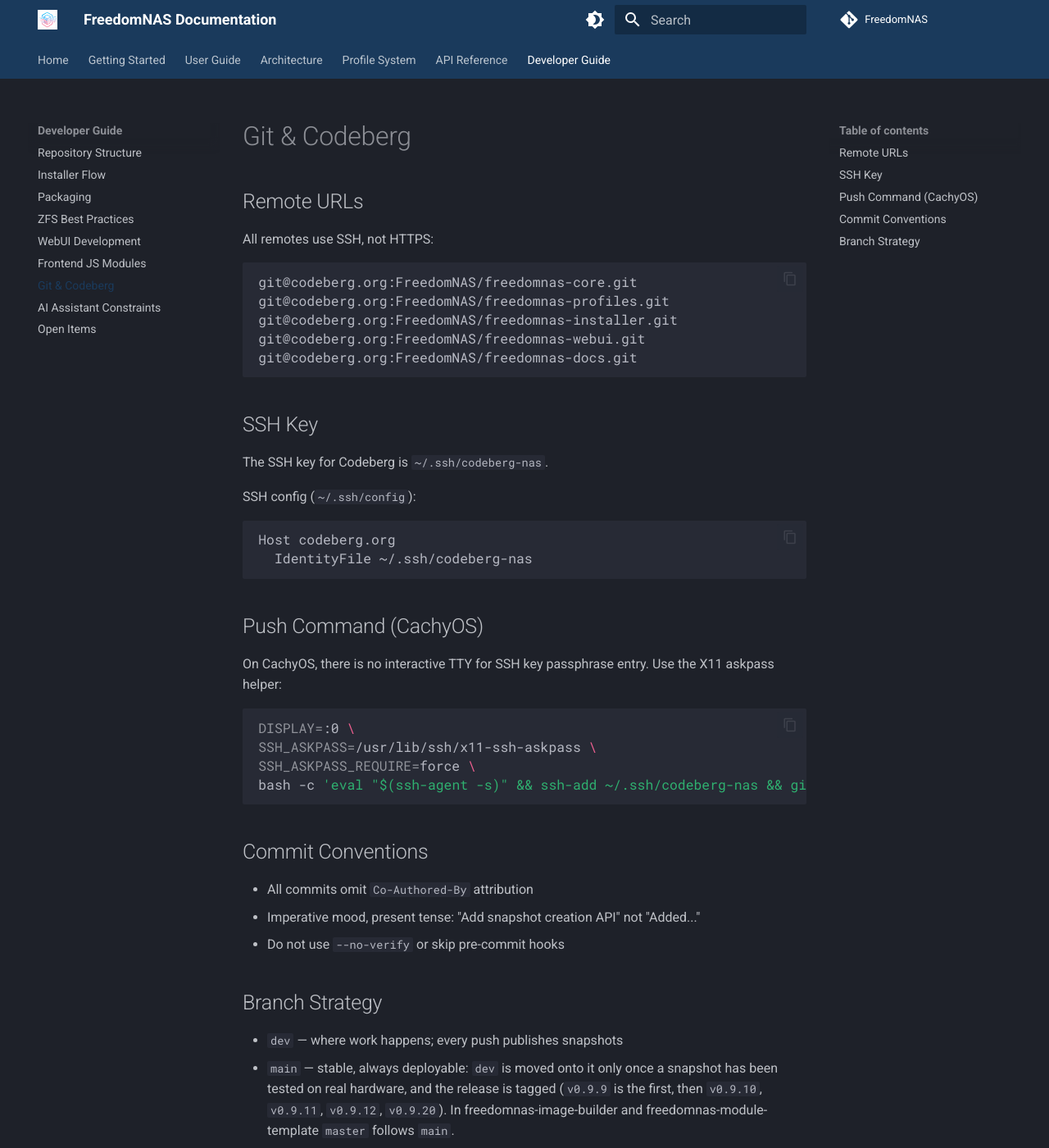
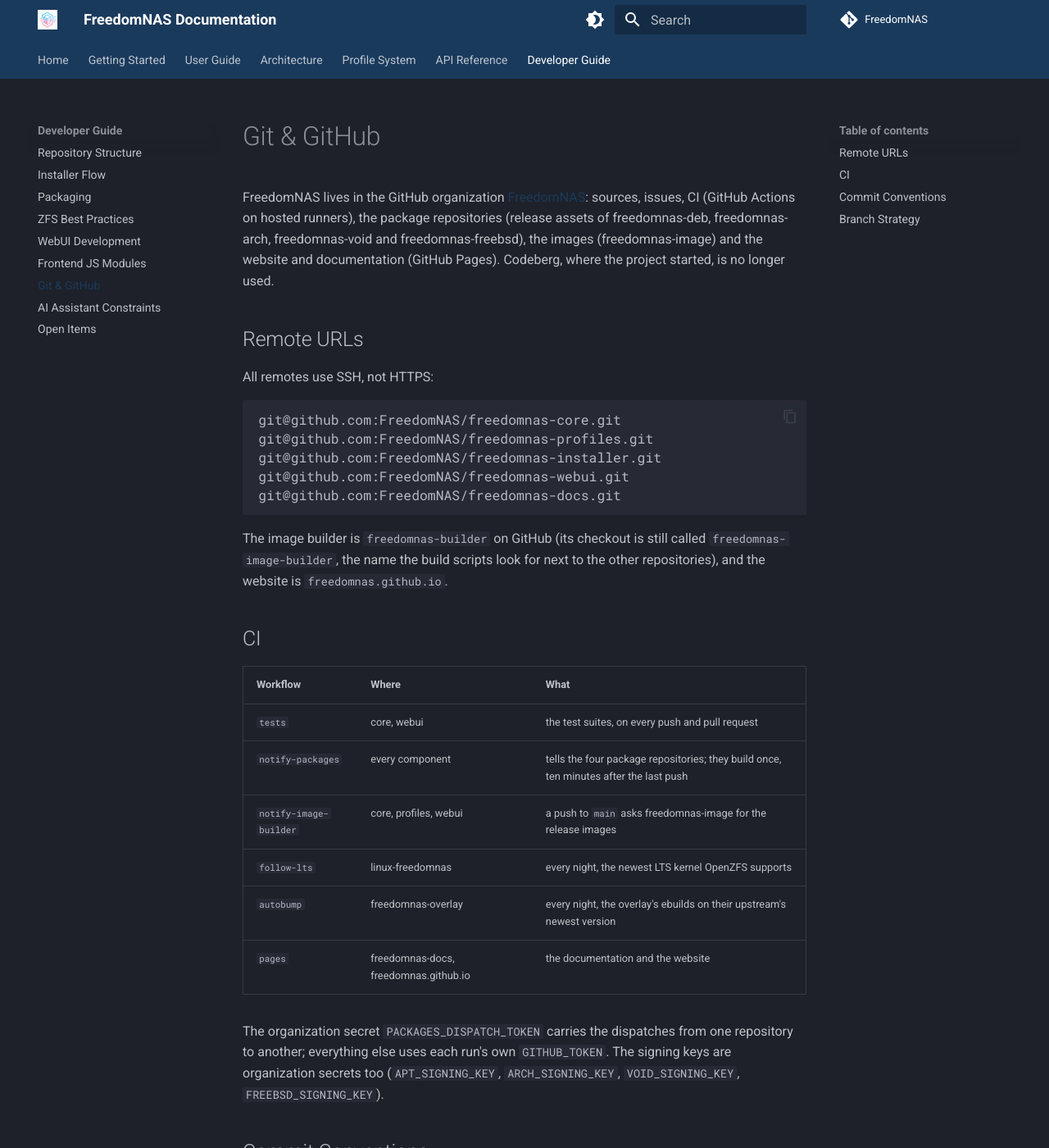
Before and after one commit to FreedomNAS/freedomnas-docs, an MkDocs documentation site: the page built from docs/developer/git.md, in a window 1280 px wide and 1400 px high. Shown: the whole window at 82% size. Built offline with MkDocs 1.6.1 and Material for MkDocs 9.7.7, drawn with Linux system fonts in a browser that asks for light colours.

Commit message:
Describe the project on GitHub in the git page

````diff
--- a/docs/developer/git.md
+++ b/docs/developer/git.md
@@ -1,39 +1,44 @@
-# Git & Codeberg
+# Git & GitHub
+
+FreedomNAS lives in the GitHub organization
+[FreedomNAS](https://github.com/FreedomNAS): sources, issues, CI (GitHub
+Actions on hosted runners), the package repositories (release assets of
+freedomnas-deb, freedomnas-arch, freedomnas-void and freedomnas-freebsd),
+the images (freedomnas-image) and the website and documentation (GitHub
+Pages). Codeberg, where the project started, is no longer used.
 
 ## Remote URLs
 
 All remotes use SSH, not HTTPS:
 
 ```
-git@codeberg.org:FreedomNAS/freedomnas-core.git
-git@codeberg.org:FreedomNAS/freedomnas-profiles.git
-git@codeberg.org:FreedomNAS/freedomnas-installer.git
-git@codeberg.org:FreedomNAS/freedomnas-webui.git
-git@codeberg.org:FreedomNAS/freedomnas-docs.git
+git@github.com:FreedomNAS/freedomnas-core.git
+git@github.com:FreedomNAS/freedomnas-profiles.git
+git@github.com:FreedomNAS/freedomnas-installer.git
+git@github.com:FreedomNAS/freedomnas-webui.git
+git@github.com:FreedomNAS/freedomnas-docs.git
 ```
 
-## SSH Key
+The image builder is `freedomnas-builder` on GitHub (its checkout is still
+called `freedomnas-image-builder`, the name the build scripts look for next
+to the other repositories), and the website is `freedomnas.github.io`.
 
-The SSH key for Codeberg is `~/.ssh/codeberg-nas`.
+## CI
 
-SSH config (`~/.ssh/config`):
+| Workflow | Where | What |
+|----------|-------|------|
+| `tests` | core, webui | the test suites, on every push and pull request |
+| `notify-packages` | every component | tells the four package repositories; they build once, ten minutes after the last push |
+| `notify-image-builder` | core, profiles, webui | a push to `main` asks freedomnas-image for the release images |
+| `follow-lts` | linux-freedomnas | every night, the newest LTS kernel OpenZFS supports |
+| `autobump` | freedomnas-overlay | every night, the overlay's ebuilds on their upstream's newest version |
+| `pages` | freedomnas-docs, freedomnas.github.io | the documentation and the website |
 
-```
-Host codeberg.org
-  IdentityFile ~/.ssh/codeberg-nas
-```
-
-## Push Command (CachyOS)
-
-On CachyOS, there is no interactive TTY for SSH key passphrase entry.
-Use the X11 askpass helper:
-
-```bash
-DISPLAY=:0 \
-SSH_ASKPASS=/usr/lib/ssh/x11-ssh-askpass \
-SSH_ASKPASS_REQUIRE=force \
-bash -c 'eval "$(ssh-agent -s)" && ssh-add ~/.ssh/codeberg-nas && git push'
-```
+The organization secret `PACKAGES_DISPATCH_TOKEN` carries the dispatches
+from one repository to another; everything else uses each run's own
+`GITHUB_TOKEN`. The signing keys are organization secrets too
+(`APT_SIGNING_KEY`, `ARCH_SIGNING_KEY`, `VOID_SIGNING_KEY`,
+`FREEBSD_SIGNING_KEY`).
 
 ## Commit Conventions
 
--- a/mkdocs.yml
+++ b/mkdocs.yml
@@ -128,7 +128,7 @@ nav:
     - ZFS Best Practices: developer/zfs.md
     - WebUI Development: developer/webui.md
     - Frontend JS Modules: developer/frontend.md
-    - Git & Codeberg: developer/git.md
+    - Git & GitHub: developer/git.md
     - AI Assistant Constraints: developer/ai-constraints.md
     - Open Items: developer/open-items.md
 
````
